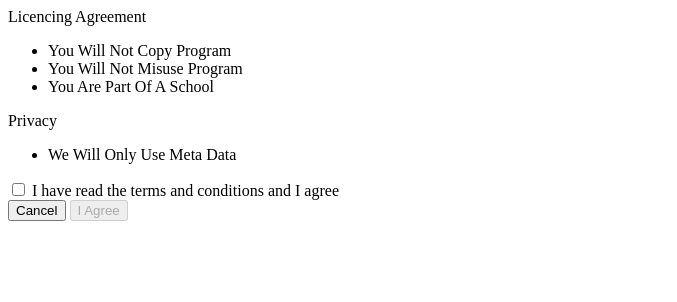
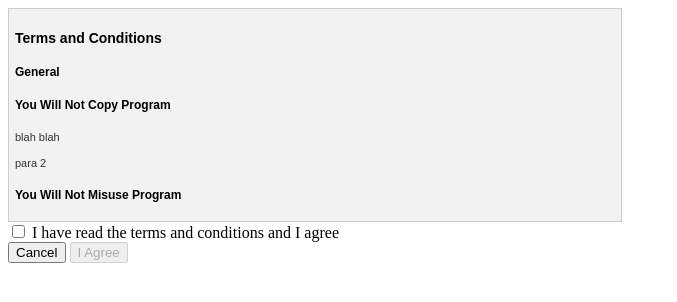
Before and after one commit to chaicoffey/sandpit, a Django app: template templates/licencing_agreement.html in a window 1280 px wide. Shown: the top 302 px of the page, without its empty margins (0-677 px from the left). Run offline with Django 3.2, Linux system fonts and the light colour scheme; the template is opened without the code that fills it, so the values that code supplies are empty.

Commit message:
Terms and Conditions - Formatting
Looks ok but need to move css over

```diff
--- a/templates/licencing_agreement.html
+++ b/templates/licencing_agreement.html
@@ -1,6 +1,40 @@
 <html>
+
 <head>
-    <title>Licencing Agreement</title>
+    <title>Terms and Conditions</title>
+
+    <style type="text/css">
+
+        h1	{font:bold 1.2em/1.6em arial;margin:4px 0;padding:4px 0;}
+        h2	{font:normal 1.1em/1.5em arial;margin:14px 0 0 0;padding:4px 0;}
+        div, p {font: normal 1em/1.3em arial;}
+
+        textarea.terms {
+            width:600px;
+            height:200px;
+            border:1px solid #ccc;
+            background:#f2f2f2;
+            font:normal 11px/15px arial;
+            padding:6px;
+            color:#333;
+        }
+
+        div.terms {
+            width:600px;
+            height:200px;
+            border:1px solid #ccc;
+            background:#f2f2f2;
+            padding:6px;
+            overflow:auto;
+        }
+        div.terms p,
+        div.terms li {font:normal 11px/15px arial;color:#333;}
+        div.terms h3 {font:bold 14px/19px arial;color:#000;}
+        div.terms h4 {font:bold 12px/17px arial;color:#000;}
+        div.terms strong {color:#000;}
+
+    </style>
+
 </head>
 <body>
 
@@ -8,17 +42,59 @@
 
     {% csrf_token %}
 
-    Licencing Agreement
-    <ul>
-        <li>You Will Not Copy Program</li>
-        <li>You Will Not Misuse Program</li>
-        <li>You Are Part Of A School</li>
-    </ul>
+    <div class="terms">
 
-    Privacy
-    <ul>
-        <li>We Will Only Use Meta Data</li>
-    </ul>
+        <h3>Terms and Conditions</h3>
+
+        <h4>General</h4>
+
+        <p>
+
+        </p>
+
+        <h4>You Will Not Copy Program</h4>
+
+        <p>
+            blah blah
+        </p>
+
+        <p>
+            para 2
+        </p>
+
+        <h4>You Will Not Misuse Program</h4>
+
+        <p>
+            blah blah
+        </p>
+
+        <p>
+            para 2
+        </p>
+
+        <h4>You Are Part Of A School</h4>
+
+        <p>
+            blah blah
+        </p>
+
+        <p>
+            para 2
+        </p>
+
+        <h4>Fees</h4>
+
+        <p>
+
+        </p>
+
+        <h4>Privacy</h4>
+
+        <p>
+            We Will Only Use Meta Data
+        </p>
+
+    </div>
 
     <input type="checkbox" id="agree_check" value="agree" onchange="read_terms()">
     I have read the terms and conditions and I agree<br>
```
